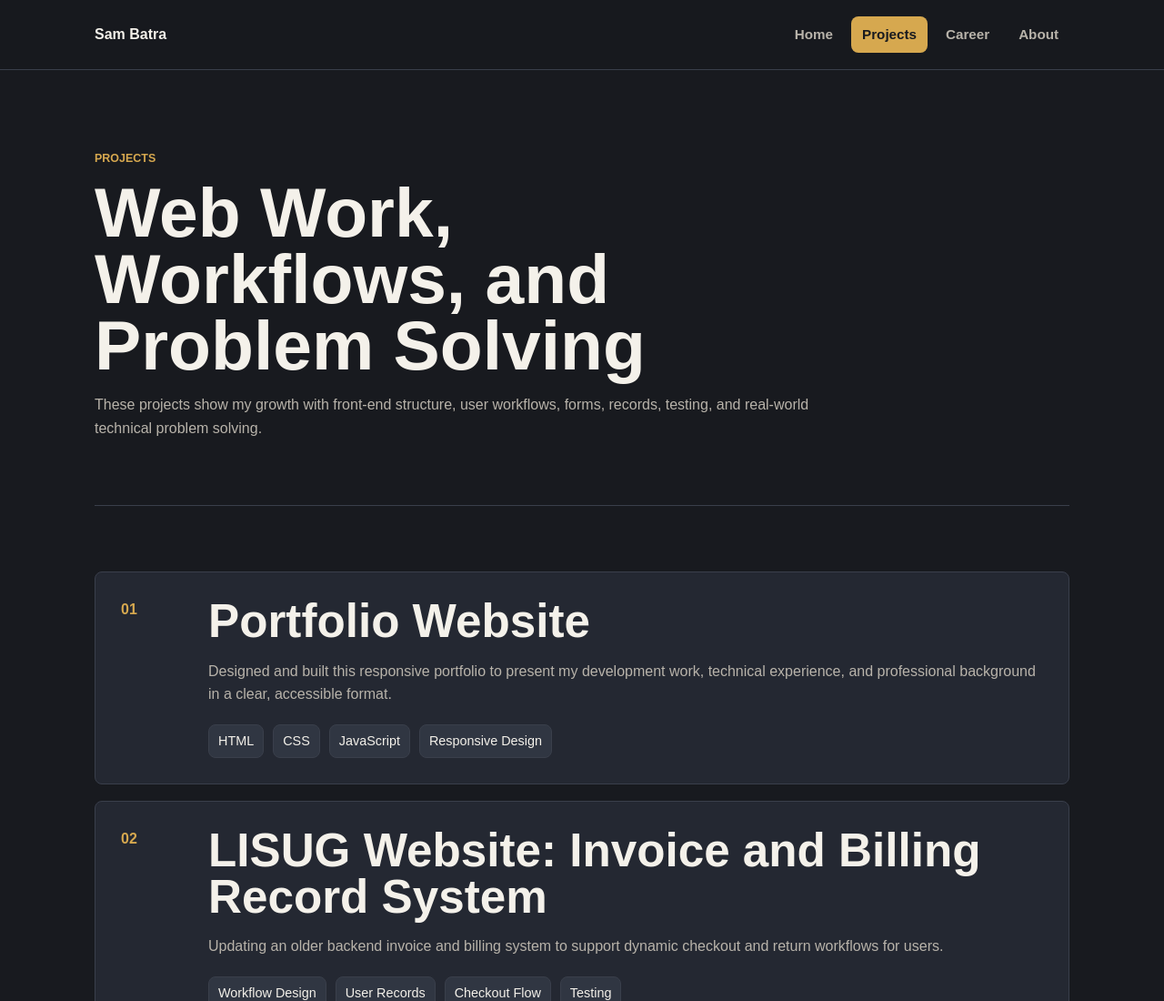
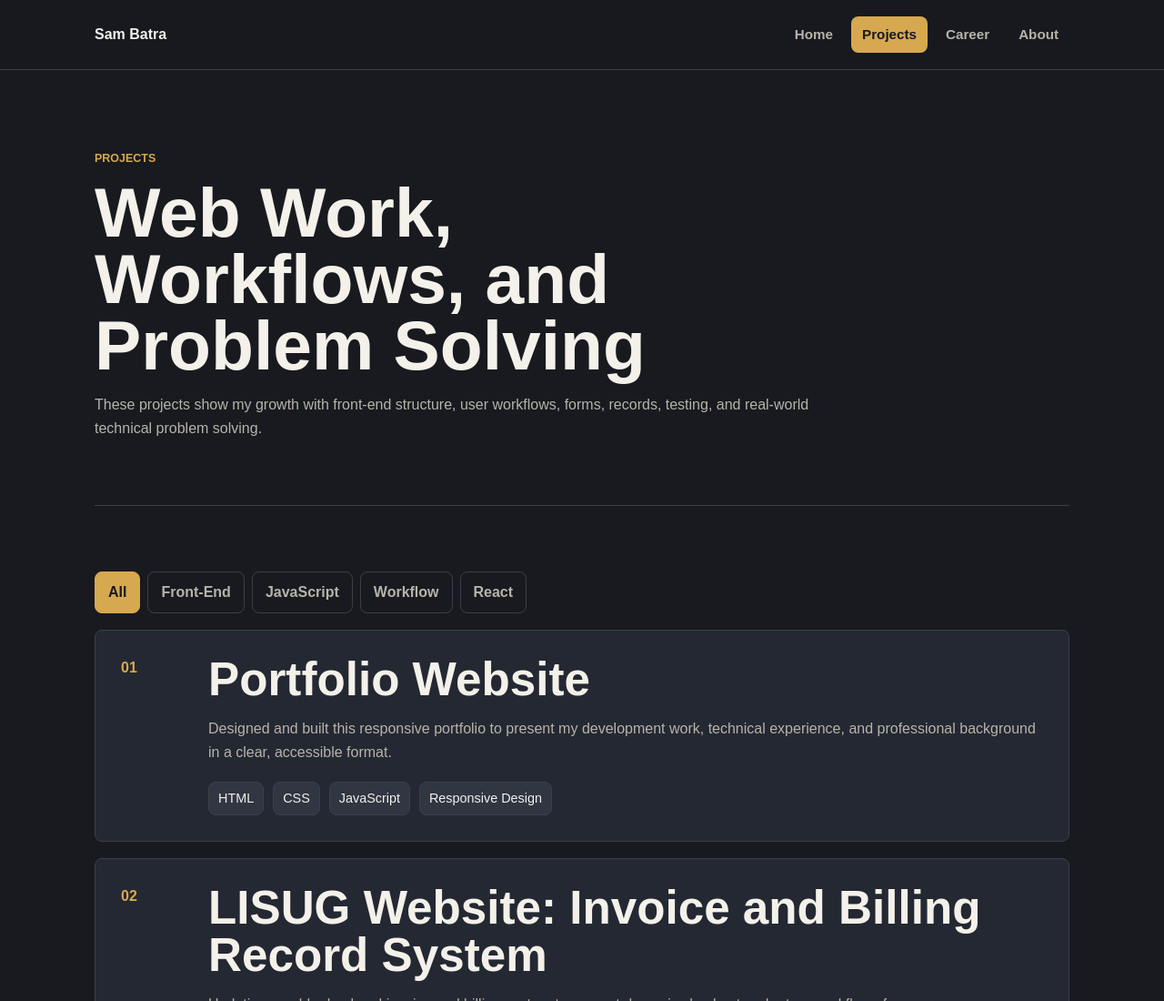
Before and after one commit to sambatrausmc/sambatra_portfolio, a plain HTML site: page projects/index.html in a window 1280 px wide. Shown: the top 1100 px of the page at 91% size. Drawn offline with Linux system fonts and the light colour scheme.

Commit message:
style: design project filter controls

```diff
--- a/styles.css
+++ b/styles.css
@@ -252,6 +252,36 @@ figcaption {
   gap: 18px;
 }
 
+.project-filters {
+  display: flex;
+  flex-wrap: wrap;
+  gap: 8px;
+}
+
+.project-filters button {
+  min-height: 44px;
+  padding: 9px 14px;
+  color: var(--muted);
+  font: inherit;
+  font-weight: 700;
+  background-color: transparent;
+  border: 1px solid var(--border);
+  border-radius: 8px;
+  cursor: pointer;
+}
+
+.project-filters button:hover,
+.project-filters button:focus-visible {
+  color: var(--text);
+  border-color: var(--gold);
+}
+
+.project-filters button[aria-pressed="true"] {
+  color: var(--background);
+  background-color: var(--gold);
+  border-color: var(--gold);
+}
+
 .project-detail {
   display: grid;
   grid-template-columns: 72px 1fr;
```
